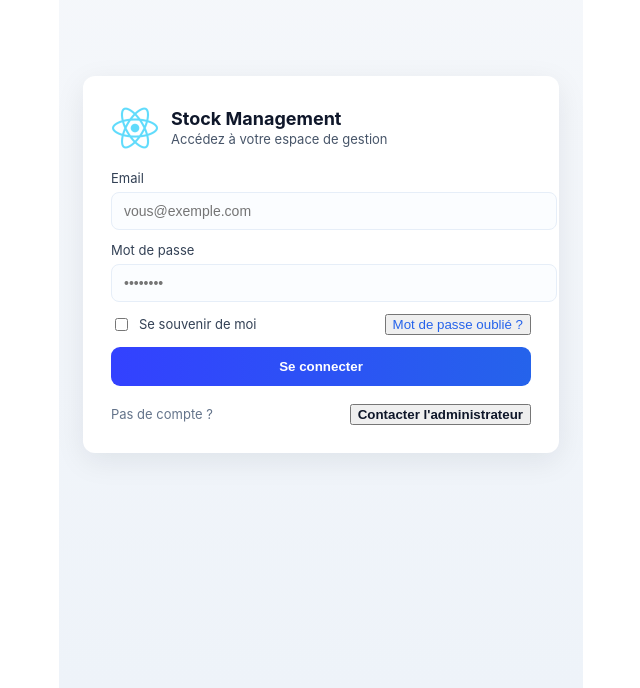
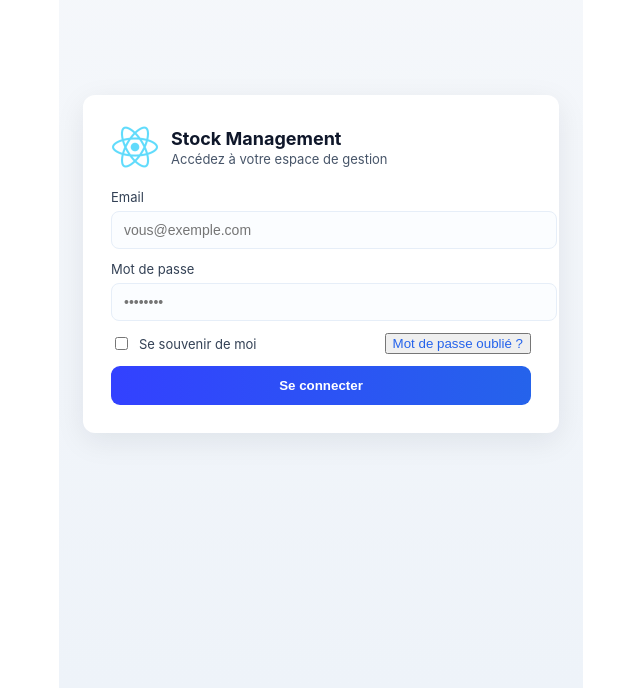
Before and after one commit to Nmdoiouhoma/stock-ft, a React (Create React App) app: page / in a window 1280 px wide. Shown: the part 136-824 px from the top of the page, without its empty margins (319-959 px from the left). Built offline with nearby package versions, Linux system fonts and the light colour scheme.

Commit message:
fix page login

```diff
--- a/src/components/Login.js
+++ b/src/components/Login.js
@@ -100,10 +100,7 @@ function Login({ apiUrl = '/api/login', onSuccess }) {
           </button>
         </form>
 
-        <div className="login-foot">
-          <span>Pas de compte ?</span>
-          <button type="button" className="signup">Contacter l'administrateur</button>
-        </div>
+  {/* footer removed as requested */}
       </div>
     </div>
   );
```
